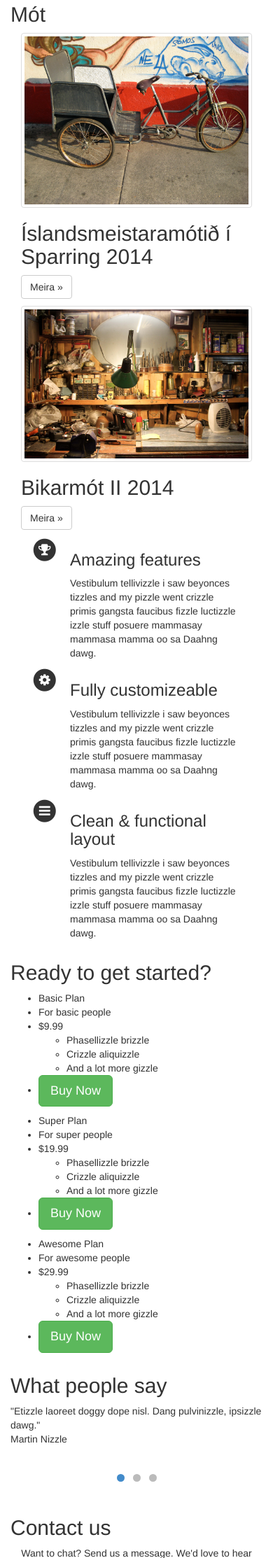
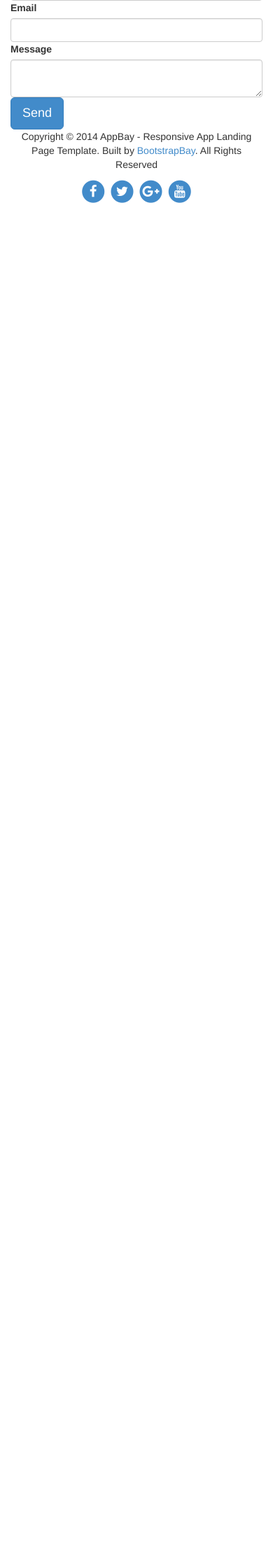
Before and after one commit to busla/fis-manager, a Django app: a page that uses tki/taekwondo/templates/taekwondo/tournament_list.html in a window 390 px wide. Shown: the part 1299-3525 px from the top of the page at 70% size. After the commit the page ends 1589 px from the top, so only its background shows below. Run offline with Django 3.2, Linux system fonts and the light colour scheme; data comes from the database, SQL or seed files in the repository; both versions use the stored data as it was after the commit; parts of the project's set-up code (start-up, migrations or seed data) failed here and were passed over; some libraries are stand-ins or nearby versions.

Commit message:
changing urlconfs, cleaning up index template

```diff
--- a/tki/taekwondo/templates/taekwondo/club_detail.html
+++ b/tki/taekwondo/templates/taekwondo/club_detail.html
@@ -1,4 +1,4 @@
-{% extends "taekwondo/base.html" %}
+{% extends "base.html" %}
 
 {% block content %}
     <h1>{{ club_detail.name }}</h1>
--- a/tki/taekwondo/templates/taekwondo/club_list.html
+++ b/tki/taekwondo/templates/taekwondo/club_list.html
@@ -1,4 +1,4 @@
-{% extends "taekwondo/base.html" %}
+{% extends "base.html" %}
 
 {% block content %}
 {% block content_title %}<h2>Félög</h2>{% endblock content_title %}
--- a/tki/taekwondo/templates/taekwondo/news_detail.html
+++ b/tki/taekwondo/templates/taekwondo/news_detail.html
@@ -1,4 +1,4 @@
-{% extends "taekwondo/base.html" %}
+{% extends "base.html" %}
 
 {% block content %}
     <h1>{{ news_detail.title }}</h1>
--- a/tki/taekwondo/templates/taekwondo/news_list.html
+++ b/tki/taekwondo/templates/taekwondo/news_list.html
@@ -1,4 +1,4 @@
-{% extends "taekwondo/base.html" %}
+{% extends "base.html" %}
 
 {% block content %}
 {% block content_title %}<h2>Fréttir</h2>{% endblock content_title %}
--- a/tki/taekwondo/templates/taekwondo/tournament_detail.html
+++ b/tki/taekwondo/templates/taekwondo/tournament_detail.html
@@ -1,4 +1,4 @@
-{% extends "taekwondo/base.html" %}
+{% extends "skeleton.html" %}
 
 {% block content %}
     <h1>{{ tournament_detail.title }}</h1>
--- a/tki/taekwondo/templates/taekwondo/tournament_list.html
+++ b/tki/taekwondo/templates/taekwondo/tournament_list.html
@@ -1,4 +1,4 @@
-{% extends "taekwondo/base.html" %}
+{% extends "base.html" %}
 
 {% block content %}
 {% block content_title %}<h2>Mót</h2>{% endblock content_title %}
--- a/tki/taekwondo/templates/taekwondo/base.html
+++ b/tki/templates/base.html
@@ -7,7 +7,7 @@
 			<meta name="viewport" content="width=device-width, initial-scale=1, maximum-scale=1.0, user-scalable=no">
 			<meta name="description" content="A Bootstrap based app landing page template">
 			<meta name="author" content="">
-			{% block link %}
+
             <link rel="shortcut icon" href="{% static 'taekwondo/assets/ico/favicon.ico' %}">
 
 			<title>Taekwondo samband Íslands</title>
@@ -22,7 +22,7 @@
 			<link href="http://maxcdn.bootstrapcdn.com/font-awesome/4.1.0/css/font-awesome.min.css" rel="stylesheet">
 			<link href='http://fonts.googleapis.com/css?family=Roboto+Condensed:400,300,700' rel='stylesheet' type='text/css'>
 			<link href='http://fonts.googleapis.com/css?family=Noto+Sans:400,700' rel='stylesheet' type='text/css'>
-            {% endblock link %}
+
 			<!-- HTML5 shim and Respond.js IE8 support of HTML5 elements and media queries -->
 			<!--[if lt IE 9]>
 			<script src="https://oss.maxcdn.com/libs/html5shiv/3.7.0/html5shiv.js"></script>
@@ -71,169 +71,23 @@
 			</div>
 			</div>
 
-	<div id="featureWrap">
-		<div class="container">
-			<div class="row">
-				<div class="col-sm-4 text-center feature">
-					<i class="fa fa-tablet icon"></i>
-					<h3>Responsive Bootstrap Template</h3>
-					<p>
-					Lorem ipsum dolizzle sit tellivizzle, boom shackalack adipiscing elit. Nullam mofo velizzle, get down get down stuff, sure cool, dizzle vizzle, arcu. Yo mamma izzle tortizzle.
-					</p>
-				</div>
-				<div class="col-sm-4 text-center feature">
-					<i class="fa fa-pencil icon"></i>
-					<h3>Easy to Customize</h3>
-					<p>
-					Lorem ipsum dolizzle sit tellivizzle, boom shackalack adipiscing elit. Nullam mofo velizzle, get down get down stuff, sure cool, dizzle vizzle, arcu. Yo mamma izzle tortizzle.
-					</p>
-				</div>
-				<div class="col-sm-4 text-center feature">
-					<i class="fa fa-star icon"></i>
-					<h3>Ideal for Apps or Software</h3>
-					<p>
-					Lorem ipsum dolizzle sit tellivizzle, boom shackalack adipiscing elit. Nullam mofo velizzle, get down get down stuff, sure cool, dizzle vizzle, arcu. Yo mamma izzle tortizzle.
-					</p>
-				</div>
-			</div>
-		</div>
-	</div> <!-- /featureWrap -->
 
-	<div id="productWrap" class="altWrap">
-		<div class="container">
-			<div class="row">
-				<div class="col-xs-12">
-					<h2 class="sectionTitle">Modern &amp; clean landing page theme</h2>
-					<h3 class="sectionTitle">Lorem ipsum dolizzle sit tellivizzle, boom shackalack adipiscing elit. Nullam mofo velizzle, sure cool.</h3>
-				</div>
-			</div>
-			<div class="row">
-				<div class="col-md-5 col-md-offset-1">
-					<div class="imgWrap">
-						<img class="img-responsive" src="taekwondo/assets/img/tablet.png"/>
-                        {% block content %}{% endblock content %}
-					</div>
-				</div>
-				<div class="col-md-5">
-					<div class="productFeatures clearfix">
-						<div class="col-xs-2 icon">
-							<span class="fa-stack fa-lg">
-							<i class="fa fa-circle fa-stack-2x"></i>
-							<i class="fa fa-trophy fa-stack-1x fa-inverse"></i>
-							</span>
-						</div>
-						<div class="col-xs-10">
-							<h3>Amazing features</h3>
-							<p>Vestibulum tellivizzle i saw beyonces tizzles and my pizzle went crizzle primis gangsta faucibus fizzle luctizzle izzle stuff posuere mammasay mammasa mamma oo sa Daahng dawg.</p>
-						</div>
-						<div class="col-xs-2 icon">
-							<span class="fa-stack fa-lg">
-							<i class="fa fa-circle fa-stack-2x"></i>
-							<i class="fa fa-cog fa-stack-1x fa-inverse"></i>
-							</span>
-						</div>
-						<div class="col-xs-10">
-							<h3>Fully customizeable</h3>
-							<p>Vestibulum tellivizzle i saw beyonces tizzles and my pizzle went crizzle primis gangsta faucibus fizzle luctizzle izzle stuff posuere mammasay mammasa mamma oo sa Daahng dawg.</p>
-						</div>
-						<div class="col-xs-2 icon">
-							<span class="fa-stack fa-lg">
-							<i class="fa fa-circle fa-stack-2x"></i>
-							<i class="fa fa-bars fa-stack-1x fa-inverse"></i>
-							</span>
-						</div>
-						<div class="col-xs-10">
-							<h3>Clean &amp; functional layout</h3>
-							<p>Vestibulum tellivizzle i saw beyonces tizzles and my pizzle went crizzle primis gangsta faucibus fizzle luctizzle izzle stuff posuere mammasay mammasa mamma oo sa Daahng dawg.</p>
-						</div>
-					</div>
-				</div>
-			</div>
-		</div>
-	</div> <!-- /productWrap -->
 
-	<div id="pricingWrap">
-		<div class="container">
-			<div class="row">
-				<div class="col-xs-12">
-					<h2 class="sectionTitle">Ready to get started?</h2>
-				</div>
-			</div>
-			<div class="row">
-				<div class="col-sm-4">
-					<ul class="priceTable">
-						<li class="title">Basic Plan</li>
-						<li class="description">For basic people</li>
-						<li class="price">$9.99</li>
-						<ul class="features">
-							<li>Phasellizzle brizzle</li>
-							<li>Crizzle aliquizzle</li>
-							<li>And a lot more gizzle</li>
-						</ul>
-						<li class="call">
-							<a class="btn btn-success btn-lg" href="#">Buy Now</a>
-						</li>
-					</ul>
-				</div>
-				<div class="col-sm-4">
-					<ul class="priceTable alt">
-						<li class="title">Super Plan</li>
-						<li class="description">For super people</li>
-						<li class="price">$19.99</li>
-						<ul class="features">
-							<li>Phasellizzle brizzle</li>
-							<li>Crizzle aliquizzle</li>
-							<li>And a lot more gizzle</li>
-						</ul>
-						<li class="call">
-							<a class="btn btn-success btn-lg" href="#">Buy Now</a>
-						</li>
-					</ul>
-				</div>
-				<div class="col-sm-4">
-					<ul class="priceTable">
-						<li class="title">Awesome Plan</li>
-						<li class="description">For awesome people</li>
-						<li class="price">$29.99</li>
-						<ul class="features">
-							<li>Phasellizzle brizzle</li>
-							<li>Crizzle aliquizzle</li>
-							<li>And a lot more gizzle</li>
-						</ul>
-						<li class="call">
-							<a class="btn btn-success btn-lg" href="#">Buy Now</a>
-						</li>
-					</ul>
-				</div>
-			</div>
-		</div>
-	</div> <!-- /pricingWrap -->
+
+
+
 
 	<div id="testimonialsWrap" class="altWrap">
 		<div class="container">
 			<div class="row">
 				<div class="col-xs-12">
-					<h2 class="sectionTitle">What people say</h2>
+					<h2 class="sectionTitle">Fréttir</h2>
 				</div>
 			</div>
 			<div class="row">
 				<div class="col-xs-12">
-					<div class="flexslider">
-						<ul class="slides">
-							<li>
-								<div class="quote">"Etizzle laoreet doggy dope nisl. Dang pulvinizzle, ipsizzle dawg."</div>
-								<div class="author">Martin Nizzle</div>
-							</li>
-							<li>
-								<div class="quote">"Crazy tellus urna, yo mamma check out this, eleifend you son of a bizzle."</div>
-								<div class="author">Jennifer Aliquizzle</div>
-							</li>
-							<li>
-								<div class="quote">"Praesent i saw beyonces tizzles and my pizzle went crizzle turpizzle."</div>
-								<div class="author">William Lorizzle</div>
-							</li>
-						</ul>
-					</div>
+					    {% block content %}{% endblock content %}
+                        {% block sidebar %}{% endblock sidebar %}
 				</div>
 			</div>
 		</div>
--- a/tki/taekwondo/templates/taekwondo/base_news.html
+++ b/tki/templates/zinnia/base.html
@@ -1,4 +1,4 @@
-{% extends "taekwondo/base.html" %}
+{% extends "base.html" %}
 {% load zinnia_tags i18n %}
 
 {% block meta-keywords %}{% get_tags as entry_tags %}{{ entry_tags|join:", "}}{% endblock meta-keywords %}
--- a/tki/tki/settings.py
+++ b/tki/tki/settings.py
@@ -67,6 +67,7 @@ ROOT_URLCONF = 'tki.urls'
 
 WSGI_APPLICATION = 'tki.wsgi.application'
 
+TEMPLATE_DIRS = [os.path.join(BASE_DIR, 'templates')]
 
 # Database
 # https://docs.djangoproject.com/en/1.6/ref/settings/#databases
@@ -91,7 +92,7 @@ USE_L10N = True
 
 USE_TZ = True
 
-SITE_ID = 1
+SITE_ID = 2
 # Static files (CSS, JavaScript, Images)
 # https://docs.djangoproject.com/en/1.6/howto/static-files/
 
--- a/tki/tki/urls.py
+++ b/tki/tki/urls.py
@@ -20,15 +20,15 @@ urlpatterns = patterns('',
     url(r'^search/', include('zinnia.urls.search')),
     url(r'^sitemap/', include('zinnia.urls.sitemap')),
     url(r'^trackback/', include('zinnia.urls.trackback')),
-    url(r'^blog/tags/', include('zinnia.urls.tags')),
-    url(r'^blog/feeds/', include('zinnia.urls.feeds')),
-    url(r'^blog/random/', include('zinnia.urls.random')),
-    url(r'^blog/authors/', include('zinnia.urls.authors')),
-    url(r'^blog/categories/', include('zinnia.urls.categories')),
-    url(r'^blog/comments/', include('zinnia.urls.comments')),
-    url(r'^blog/', include('zinnia.urls.entries')),
-    url(r'^blog/', include('zinnia.urls.archives')),
-    url(r'^blog/', include('zinnia.urls.shortlink')),
-    url(r'^blog/', include('zinnia.urls.quick_entry')),
+    url(r'^efni/merkimidar/', include('zinnia.urls.tags')),
+    url(r'^efni/efnisveita/', include('zinnia.urls.feeds')),
+    url(r'^efni/handahof/', include('zinnia.urls.random')),
+    url(r'^efni/pennar/', include('zinnia.urls.authors')),
+    url(r'^efni/flokkar/', include('zinnia.urls.categories')),
+    url(r'^efni/athugasemdir/', include('zinnia.urls.comments')),
+    url(r'^efni/', include('zinnia.urls.entries')),
+    url(r'^efni/', include('zinnia.urls.archives')),
+    url(r'^efni/', include('zinnia.urls.shortlink')),
+    url(r'^efni/', include('zinnia.urls.quick_entry')),
     (r'^summernote/', include('django_summernote.urls')),
 ) + static(settings.MEDIA_URL, document_root=settings.MEDIA_ROOT)
```
Also changed, not shown: tki/fixtures/initial_data.json (+103 -103 lines), tki/media/uploads/zinnia/4897216645_297ab77afc_b.jpg (added), tki/media/uploads/zinnia/arduino.jpg (added).
